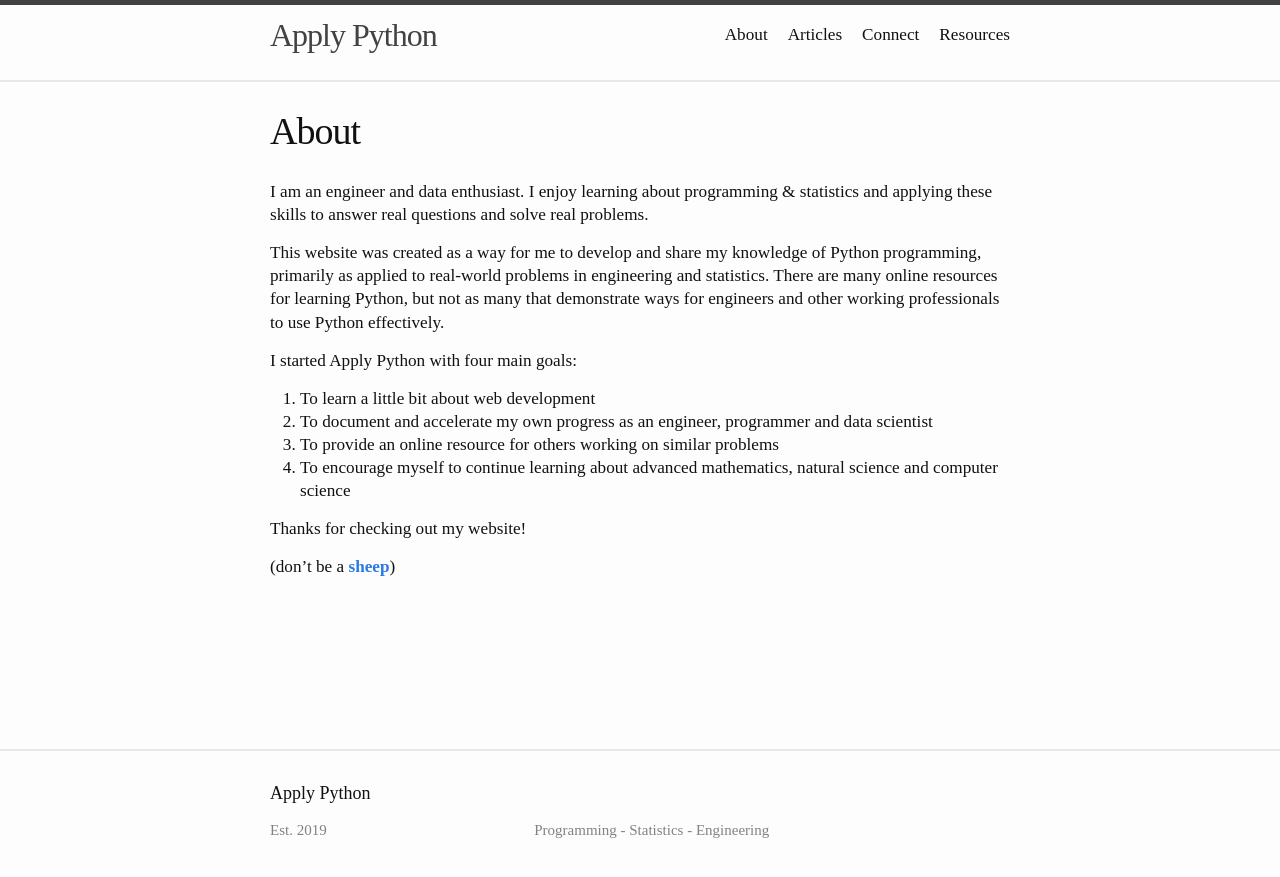
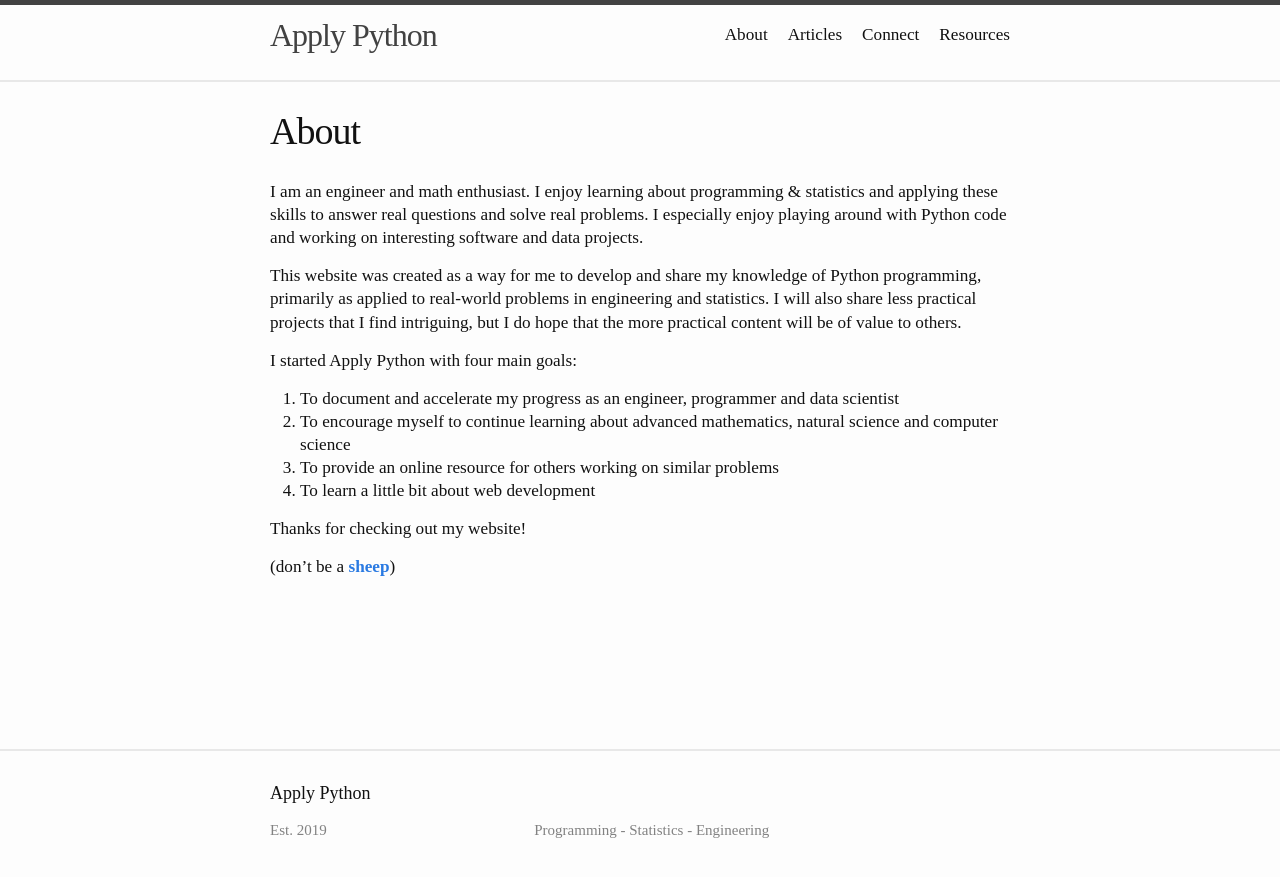
Before and after one commit to justinbrinkman/ap_site, a Jekyll site: the page built from about.md, in a window 1280 px wide. Shown: the top 877 px of the page. Built offline with Jekyll 4.4.1, drawn with Linux system fonts in a browser that asks for light colours.

Commit message:
Update about.md

```diff
--- a/about.md
+++ b/about.md
@@ -6,20 +6,21 @@ permalink: /about/
 
 ---
 
-I am an engineer and data enthusiast. I enjoy learning about programming & statistics and applying
-these skills to answer real questions and solve real problems.
+I am an engineer and math enthusiast. I enjoy learning about programming & statistics and applying
+these skills to answer real questions and solve real problems. I especially enjoy playing around with Python
+code and working on interesting software and data projects.
 
 This website was created as a way for me to develop and share my knowledge of Python programming, primarily
-as applied to real-world problems in engineering and statistics. There are many online resources for learning Python,
-but not as many that demonstrate ways for engineers and other working professionals to use Python effectively.
+as applied to real-world problems in engineering and statistics. I will also share less practical projects that
+I find intriguing, but I do hope that the more practical content will be of value to others.
 
 
 I started Apply Python with four main goals:
 
-1. To learn a little bit about web development
-2. To document and accelerate my own progress as an engineer, programmer and data scientist
+1. To document and accelerate my progress as an engineer, programmer and data scientist
+2. To encourage myself to continue learning about advanced mathematics, natural science and computer science
 3. To provide an online resource for others working on similar problems
-4. To encourage myself to continue learning about advanced mathematics, natural science and computer science
+4. To learn a little bit about web development
 
 Thanks for checking out my website!
 
```
